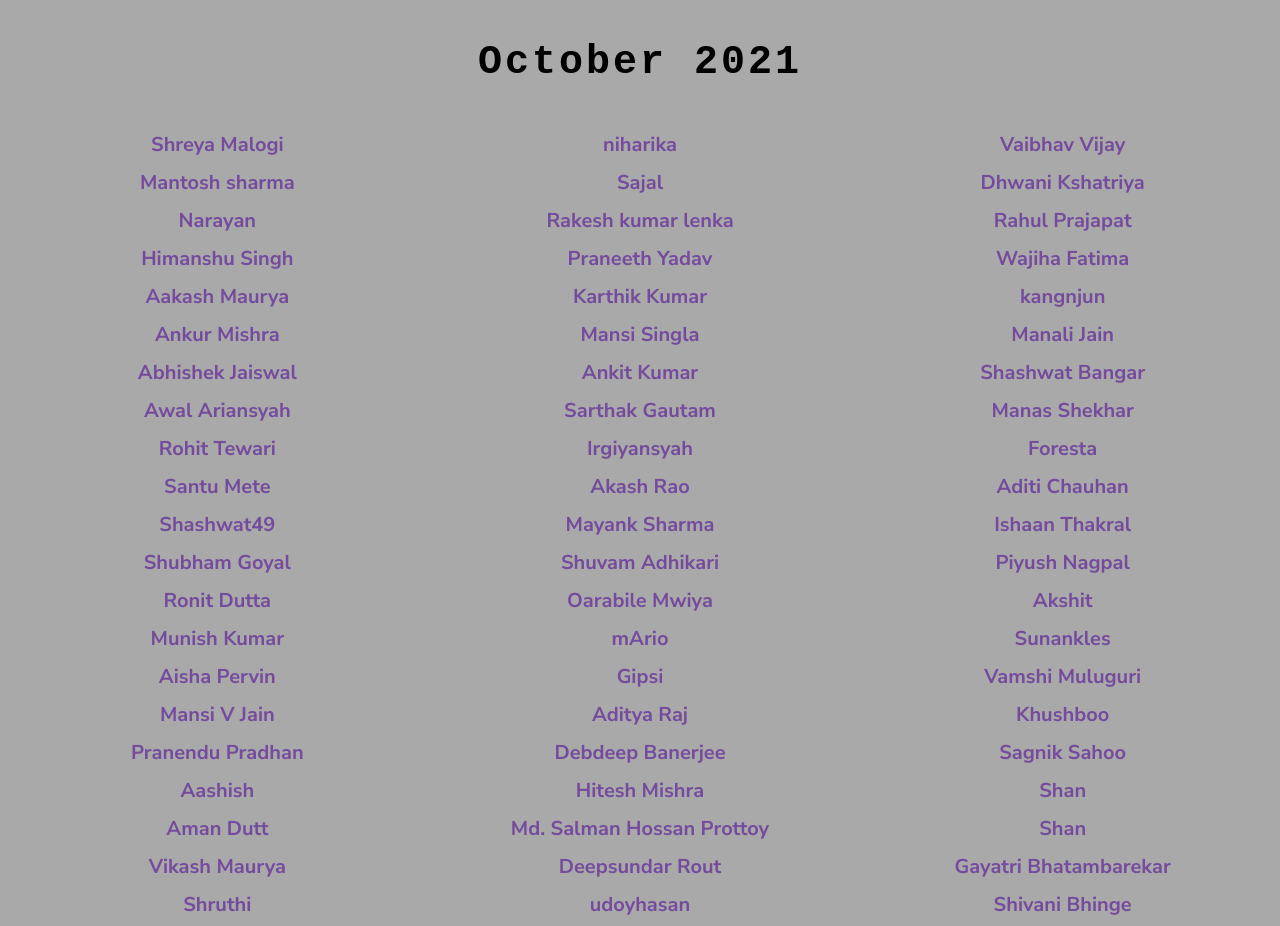
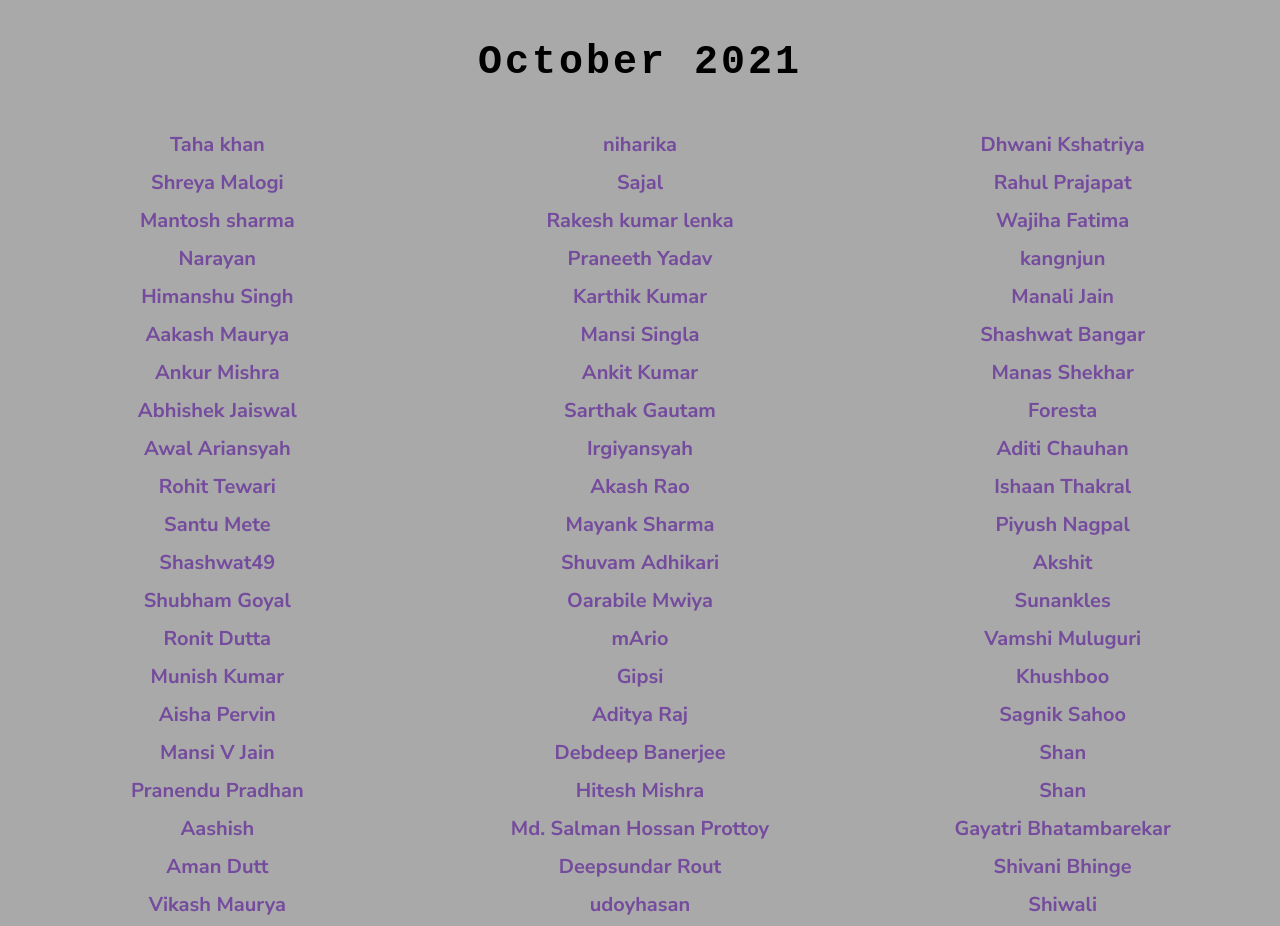
Before and after one commit to CodeMacrocosm/Pull-a-Thon, a plain HTML site: page index.html in a window 1280 px wide. Shown: the part 800-1726 px from the top of the page. Drawn offline with nearby package versions, Linux system fonts and the light colour scheme; a web font is replaced by a local one.

Commit message:
My contribution

```diff
--- a/index.html
+++ b/index.html
@@ -47,6 +47,9 @@
         <!-- SIGN IN HERE -->
         <div class="list-grid">
           <ol>
+            <li>
+              <a target="_blank" href="https://github.com/tahak6715">Taha khan</a>
+            </li>
             <li>
               <a target="_blank" href="https://github.com/shreyamalogi">Shreya Malogi</a>
             </li>
```
